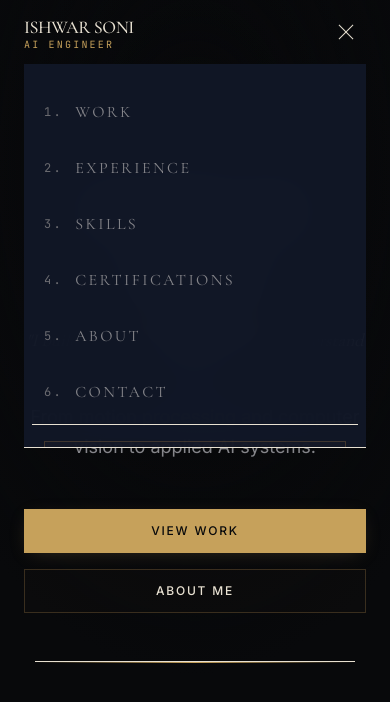
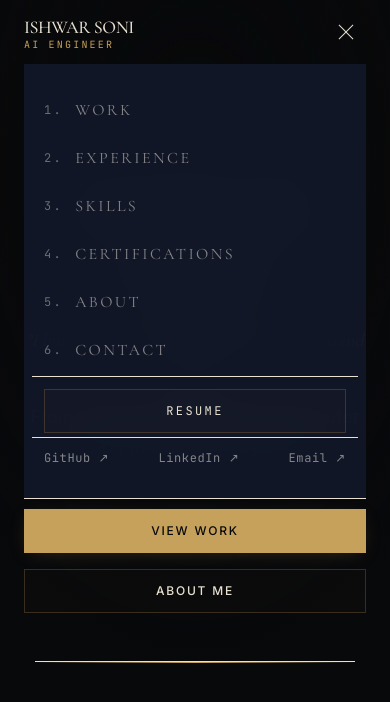
Before and after one commit to ishwarsoni/portfolio, a Next.js app: page / in a window 390 px wide. Both pictures are taken after a click on the button "Open navigation". Shown: the top 702 px of the page. Built offline with nearby package versions, Linux system fonts and the light colour scheme.

Commit message:
fix: resolve mobile navigation menu truncation and overflow

```diff
--- a/components/layout/Header.tsx
+++ b/components/layout/Header.tsx
@@ -96,58 +96,59 @@ export function Header() {
           role="navigation"
           aria-label="Mobile navigation"
           className={cn(
-            "lg:hidden overflow-hidden bg-midnight/95 backdrop-blur-xl border-b border-border-subtle transition-all duration-300",
-            mobileOpen ? "max-h-96 opacity-100" : "max-h-0 opacity-0"
+            "md:hidden overflow-y-auto bg-midnight/95 backdrop-blur-xl border-b border-border-subtle transition-all duration-300 ease-in-out",
+            mobileOpen ? "max-h-[calc(100vh-5rem)] opacity-100 py-2" : "max-h-0 opacity-0 py-0"
           )}
         >
-          <ul className="flex flex-col gap-2 py-6 px-2">
+          <ul className="flex flex-col gap-1 py-4 px-2">
             {navigation.map((item) => (
               <li key={item.href}>
                 <Link
                   href={item.href}
                   onClick={() => setMobileOpen(false)}
-                  className="flex items-center gap-3 px-3 py-3 font-serif text-base tracking-[0.15em] uppercase transition-colors text-ash hover:text-ivory"
+                  className="flex items-center gap-3 px-3 py-2.5 font-serif text-base tracking-[0.15em] uppercase transition-colors text-ash hover:text-ivory"
                 >
                   <span className="font-mono text-xs text-ash-dim">{navigation.indexOf(item) + 1}.</span>
                   {item.label}
                 </Link>
               </li>
             ))}
-            <li className="pt-4 px-3 border-t border-border-subtle">
+            <li className="pt-3 px-3 border-t border-border-subtle">
               <Link
                 href={siteData.resumeUrl}
                 target="_blank"
                 rel="noopener noreferrer"
-                className="btn-ghost w-full justify-center px-4 py-3 text-xs tracking-[0.2em] uppercase font-mono"
+                onClick={() => setMobileOpen(false)}
+                className="btn-ghost w-full justify-center px-4 py-2.5 text-xs tracking-[0.2em] uppercase font-mono"
               >
                 Resume
               </Link>
             </li>
-            <li className="pt-4 px-3 flex flex-wrap gap-3">
+            <li className="pt-3 px-3 pb-2 flex flex-wrap items-center justify-between gap-3 border-t border-border-subtle/50">
               <a
                 href={siteData.github}
                 target="_blank"
                 rel="noopener noreferrer"
-                className="text-ash hover:text-ivory transition-colors font-mono text-sm"
+                className="text-ash hover:text-ivory transition-colors font-mono text-xs tracking-wider"
                 aria-label="GitHub"
               >
-                GitHub
+                GitHub ↗
               </a>
               <a
                 href={siteData.linkedin}
                 target="_blank"
                 rel="noopener noreferrer"
-                className="text-ash hover:text-ivory transition-colors font-mono text-sm"
+                className="text-ash hover:text-ivory transition-colors font-mono text-xs tracking-wider"
                 aria-label="LinkedIn"
               >
-                LinkedIn
+                LinkedIn ↗
               </a>
               <a
                 href={`mailto:${siteData.email}`}
-                className="text-ash hover:text-ivory transition-colors font-mono text-sm"
+                className="text-ash hover:text-ivory transition-colors font-mono text-xs tracking-wider"
                 aria-label="Email"
               >
-                Email
+                Email ↗
               </a>
             </li>
           </ul>
```
